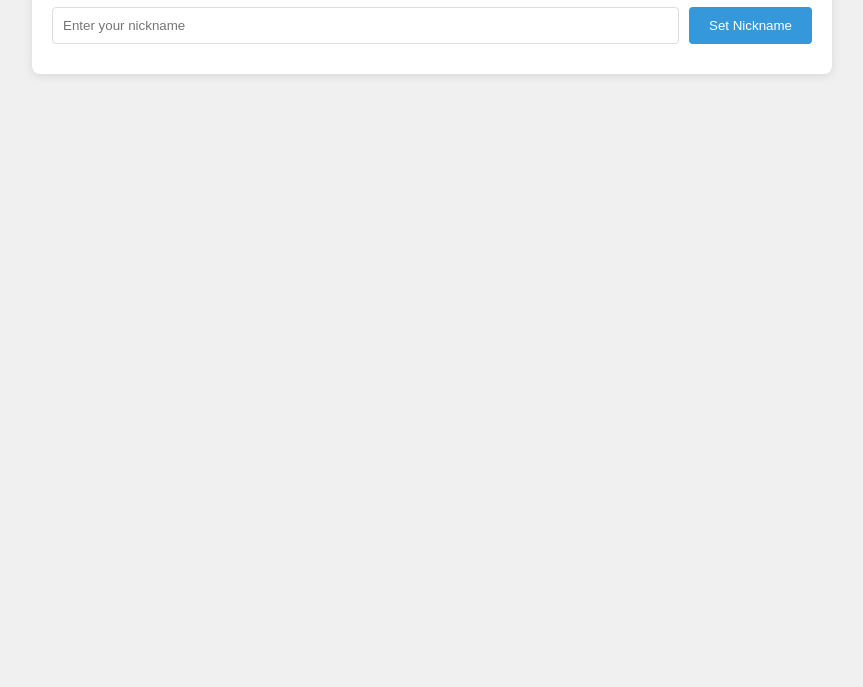
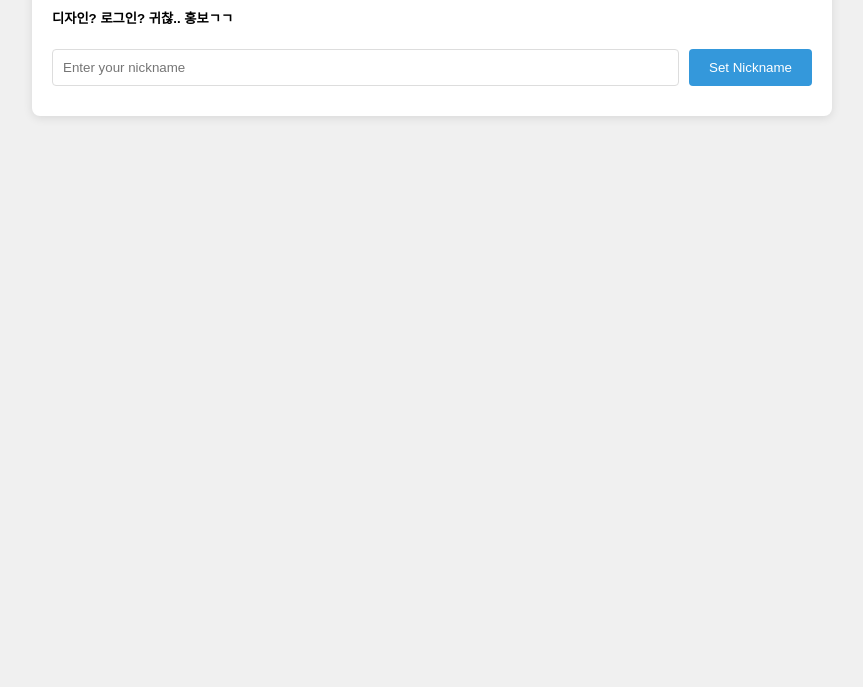
Before and after one commit to LeeBingsu/chat09, a plain HTML site: page index.html in a window 1280 px wide. Shown: the part 113-800 px from the top of the page, without its empty margins (208-1071 px from the left). Drawn offline with Linux system fonts and the light colour scheme; no server answers.

Commit message:
Update index.html

```diff
--- a/index.html
+++ b/index.html
@@ -77,6 +77,7 @@
 <body>
     <div id="chat-container">
         <h1>Online Korea Chat</h1>
+        <h5>디자인? 로그인? 귀찮.. 홍보ㄱㄱ</h5>
         <div id="nickname-container">
             <form id="nickname-form">
                 <input type="text" id="nickname-input" placeholder="Enter your nickname" required>
```
